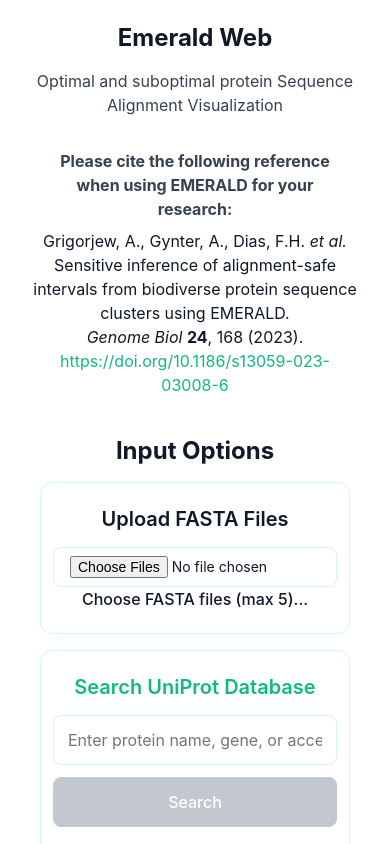
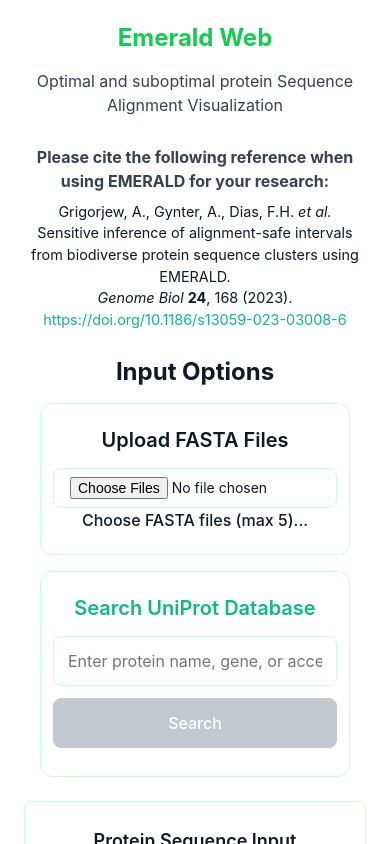
Before and after one commit to algbio/emerald-ui, a React (Vite) app: page / in a window 390 px wide. Shown: the top 844 px of the page. Built offline with nearby package versions, Linux system fonts and the light colour scheme.

Commit message:
changed title color to green

```diff
--- a/src/App.css
+++ b/src/App.css
@@ -388,3 +388,31 @@
     max-width: 100% !important;
   }
 }
+
+/* App-specific styles */
+.app-title {
+  color: #18ca54ff;
+  font-weight: bold;
+}
+
+.citation-section {
+  padding: 1rem;
+  border-radius: 8px;
+  margin-bottom: 1.5rem;
+  font-size: 1rem;
+}
+
+.no-data-message {
+  text-align: center;
+  color: #666;
+  margin-top: 2rem;
+}
+
+/* Mobile adjustments for app-specific styles */
+@media (max-width: 768px) {
+  .citation-section {
+    padding: 0.75rem;
+    margin-bottom: 1rem;
+    font-size: 0.9rem;
+  }
+}
--- a/src/App.tsx
+++ b/src/App.tsx
@@ -53,10 +53,12 @@
       {/* Shared URL Notification */}
       <SharedUrlNotification />
 
-      <h1>Emerald Web</h1>
+      <h1 className="app-title">
+        Emerald Web
+      </h1>
       <p>Optimal and suboptimal protein Sequence Alignment Visualization</p>
 
-      <div style={{padding: "1rem", borderRadius: "8px", marginBottom: "1.5rem", fontSize: "1rem" }}>
+      <div className="citation-section">
         <p>
           <strong>Please cite the following reference when using EMERALD for your research:</strong>
         </p>
@@ -118,7 +120,7 @@
       )}
 
       {!hasData && (
-        <p style={{ textAlign: 'center', color: '#666', marginTop: '2rem' }}>
+        <p className="no-data-message">
           Upload a FASTA file or enter sequences to view alignment visualization
         </p>
       )}
```
